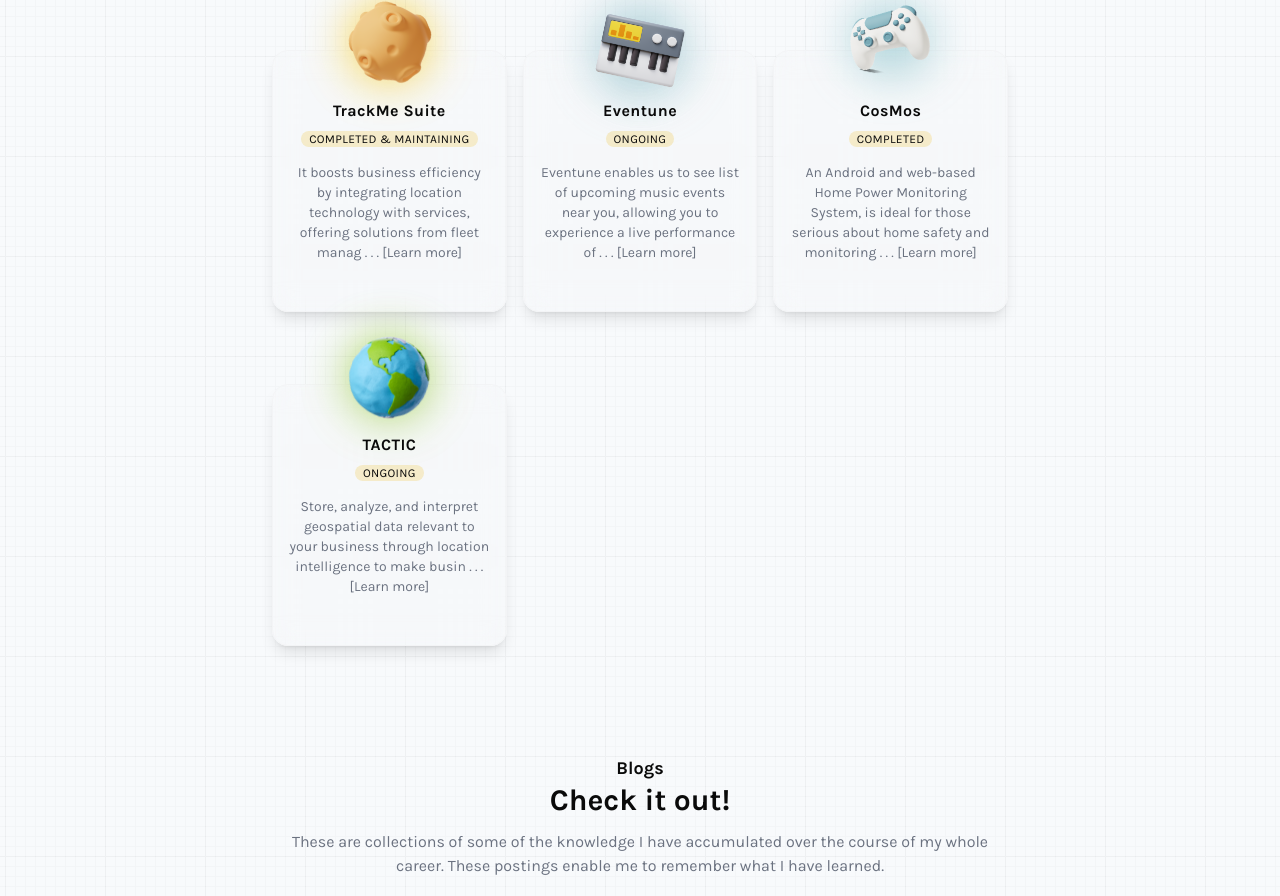
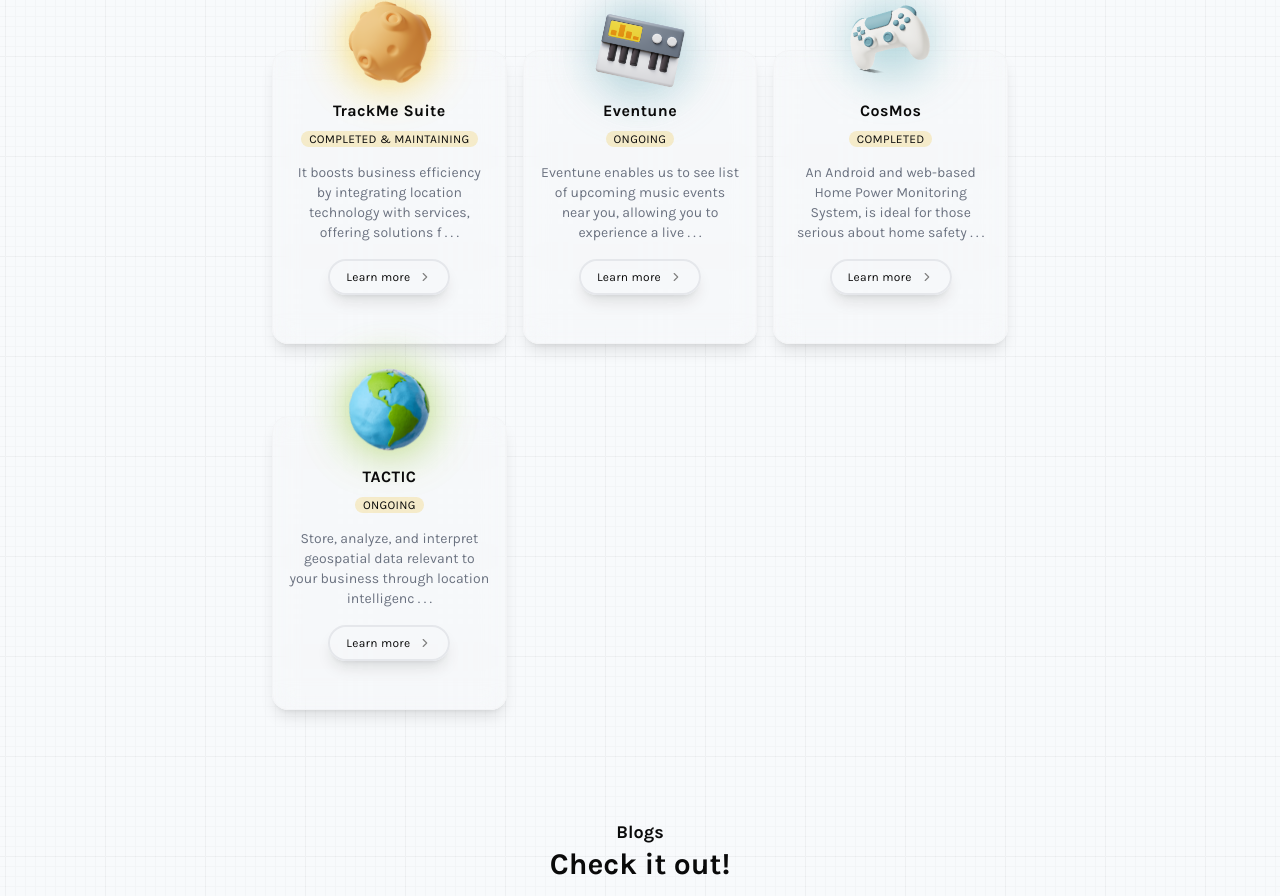
Before and after one commit to jbrtsmbrr/portfolio, a Next.js app: page / in a window 1280 px wide. Shown: the part 1449-2345 px from the top of the page. Built offline with nearby package versions, Linux system fonts and the light colour scheme.

Commit message:
changed: learn more button

```diff
--- a/components/Projects/index.tsx
+++ b/components/Projects/index.tsx
@@ -51,7 +51,21 @@ const Projects = () => {
                   {project?.url?.substring(0, 30) || "www.sample.project.com"}
                 </Link> */}
               </div>
-              <p className="text-sm text-gray-500 dark:text-gray-400">{project.description.substring(0, 115)} . . . <Link href={project.url} target="_blank" className="text-sm text-gray-500 dark:text-gray-400 hover:underline underline-offset-4 decoration-dotted">[Learn more]</Link> </p>
+              <p className="text-sm text-gray-500 dark:text-gray-400">
+                {project.description.substring(0, 100)} . . .
+              </p>
+              {/* <button className="relative left-1/2 -translate-x-1/2 text-xs text-white p-2 px-4 max-h-[40px] rounded-full bg-gradient-to-l from-blue-700/75 to-blue-400 hover:to-blue-700/75 hover:no-underline flex items-center gap-2 tracking-wider transition-all duration-200 ease-in-out uppercase shadow-[inset_0px_5px_10px_-10px_#000,inset_0px_-5px_10px_-10px_#f1f1f1]">
+                <p>Learn more</p>
+                <ChevronRight size={14} />
+              </button> */}
+
+              <button
+                onClick={() => setSelectedProject(project)}
+                className="group relative left-1/2 text-xs flex items-center gap-2 -translate-x-1/2 p-2 px-4 rounded-full border-2 shadow-lg border-gray-200 dark:border-slate-600 tracking-wide hover:shadow-xl"
+              >
+                <p>Learn more</p>
+                <ChevronRight size={14} color="gray" className="group-hover:translate-x-1 transition-transform duration-200" />
+              </button>
             </div>
           </div>
         ))}
```
